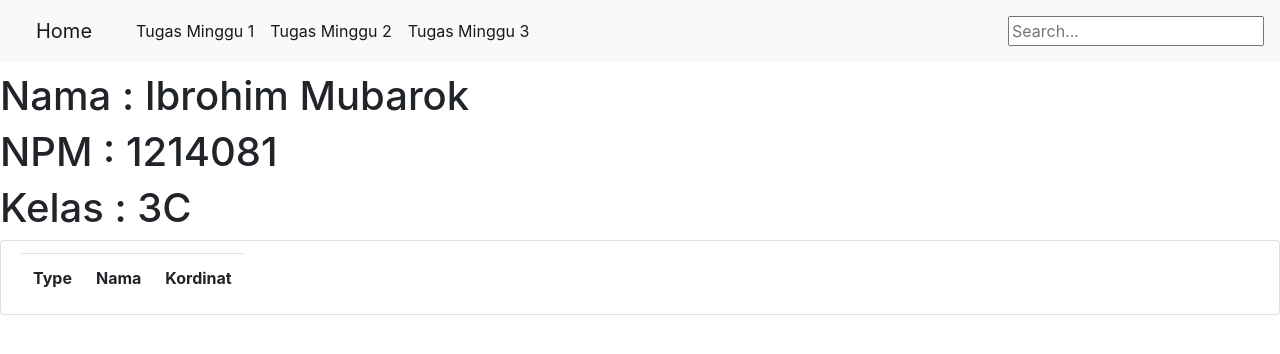
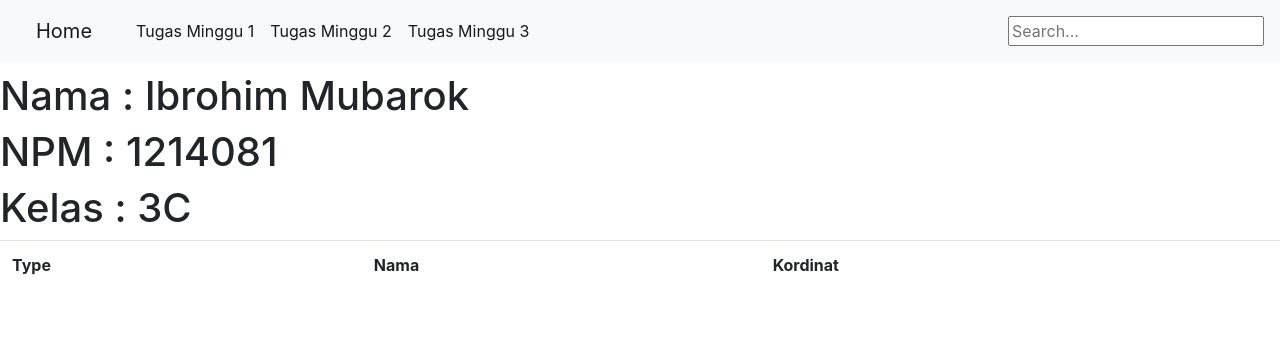
Before and after one commit to Befous/frontend-lama, a plain HTML site: page gis3/index.html in a window 1280 px wide. Drawn offline with nearby package versions, Linux system fonts and the light colour scheme.

Commit message:
perbaikin tabel

```diff
--- a/gis3/index.html
+++ b/gis3/index.html
@@ -16,7 +16,7 @@
 
   <table class="table">
     <tbody id="lokasi">
-      <tr class="list-group-item">
+      <tr>
         <th>Type</th>
         <th>Nama</th>
         <th>Kordinat</th>
```
